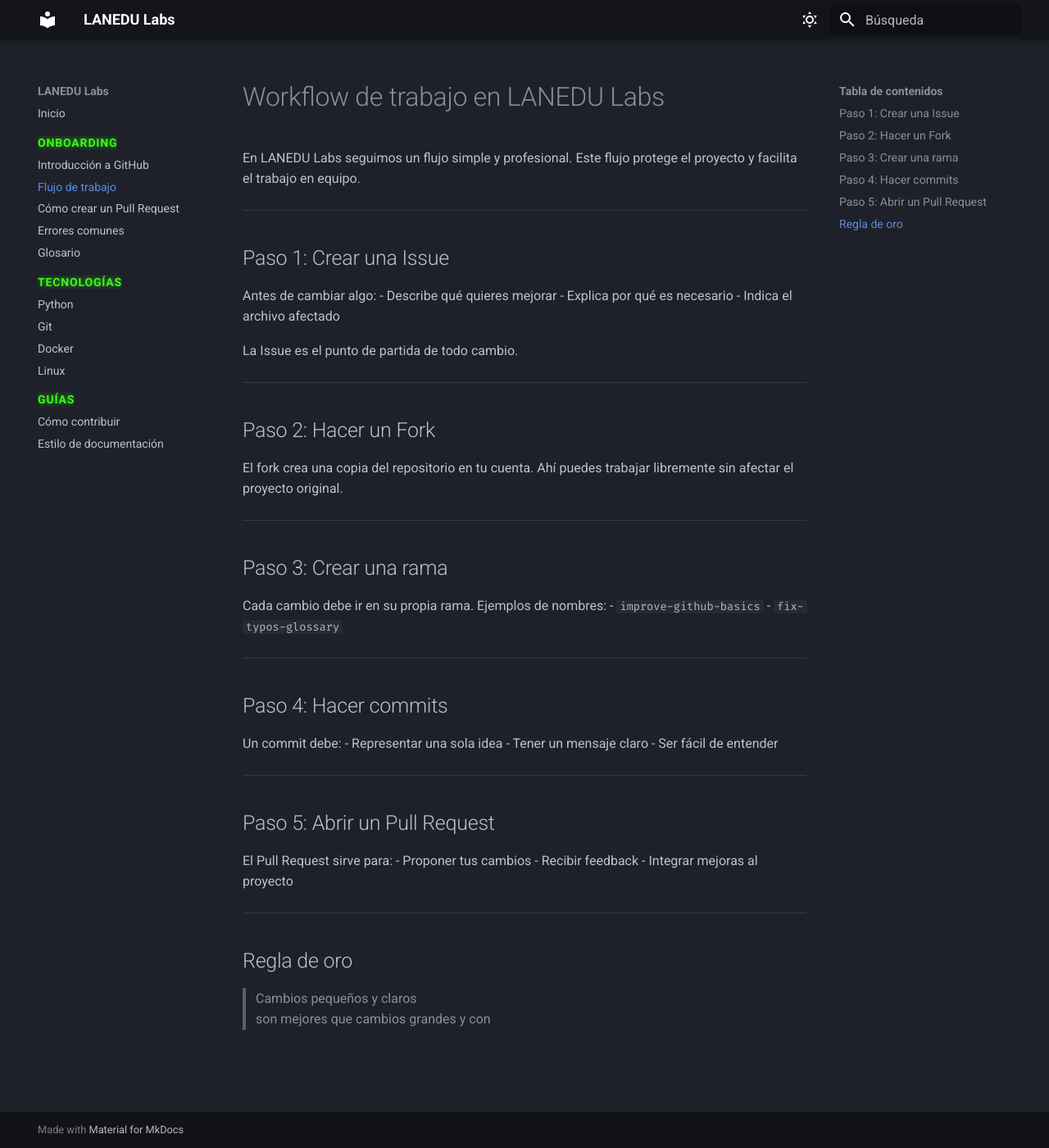
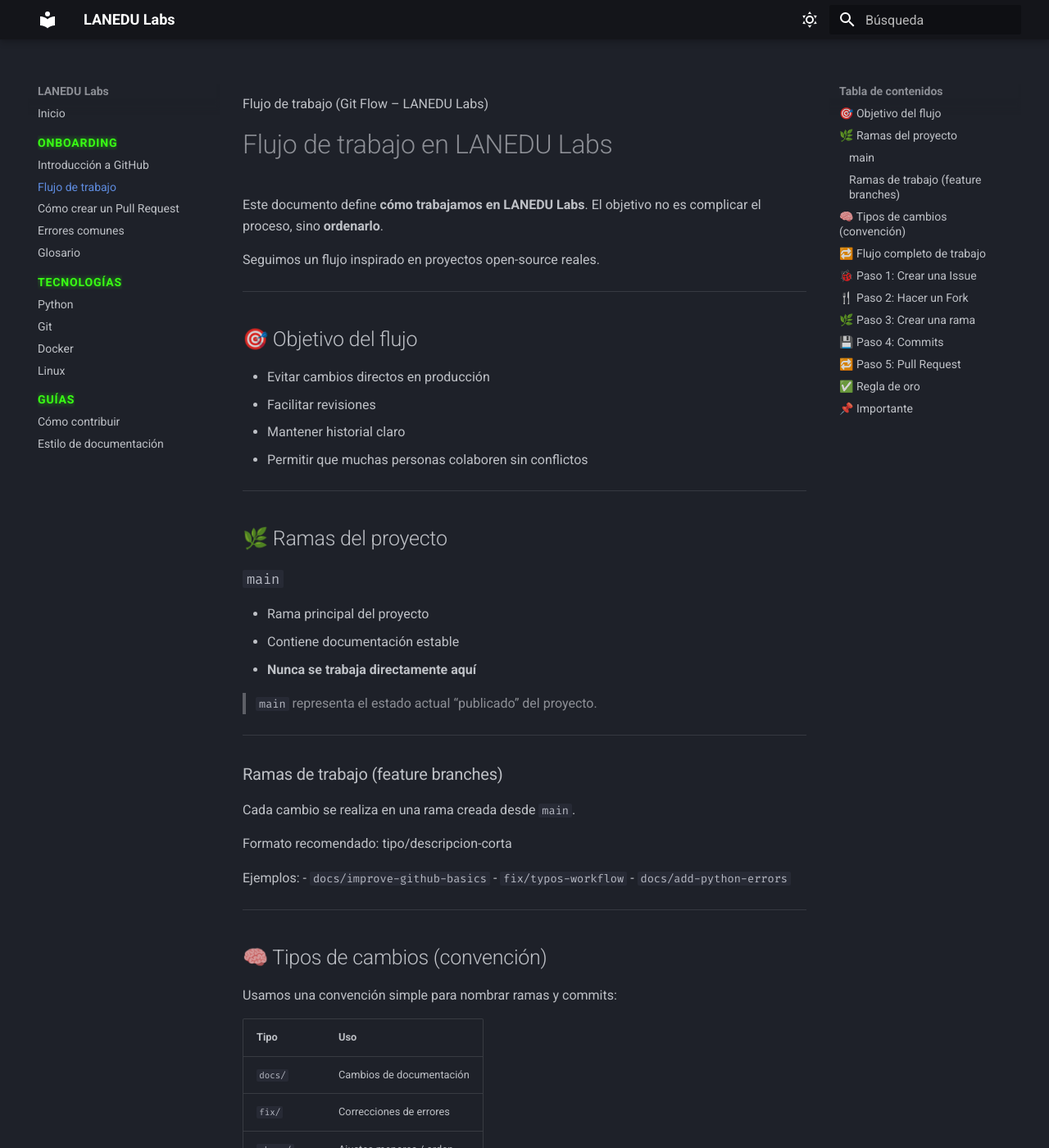
Before and after one commit to lanedu-org/LANEDU-Labs, an MkDocs documentation site: the page built from docs/onboarding/workflow.md, in a window 1280 px wide and 1400 px high. Shown: the whole window at 82% size. Built offline with MkDocs 1.6.1 and Material for MkDocs 9.7.7, drawn with Linux system fonts in a browser that asks for light colours; some of the changed text lies outside the part shown.

Commit message:
docs .md

```diff
--- a/docs/onboarding/workflow.md
+++ b/docs/onboarding/workflow.md
@@ -1,56 +1,148 @@
-# Workflow de trabajo en LANEDU Labs
+Flujo de trabajo (Git Flow – LANEDU Labs)
+# Flujo de trabajo en LANEDU Labs
 
-En LANEDU Labs seguimos un flujo simple y profesional.
-Este flujo protege el proyecto y facilita el trabajo en equipo.
+Este documento define **cómo trabajamos en LANEDU Labs**.
+El objetivo no es complicar el proceso, sino **ordenarlo**.
+
+Seguimos un flujo inspirado en proyectos open-source reales.
 
 ---
 
-## Paso 1: Crear una Issue
+## 🎯 Objetivo del flujo
 
-Antes de cambiar algo:
-- Describe qué quieres mejorar
-- Explica por qué es necesario
-- Indica el archivo afectado
-
-La Issue es el punto de partida de todo cambio.
+- Evitar cambios directos en producción
+- Facilitar revisiones
+- Mantener historial claro
+- Permitir que muchas personas colaboren sin conflictos
 
 ---
 
-## Paso 2: Hacer un Fork
+## 🌿 Ramas del proyecto
 
-El fork crea una copia del repositorio en tu cuenta.
-Ahí puedes trabajar libremente sin afectar el proyecto original.
+### `main`
+- Rama principal del proyecto
+- Contiene documentación estable
+- **Nunca se trabaja directamente aquí**
+
+> `main` representa el estado actual “publicado” del proyecto.
 
 ---
 
-## Paso 3: Crear una rama
+### Ramas de trabajo (feature branches)
 
-Cada cambio debe ir en su propia rama.
-Ejemplos de nombres:
-- `improve-github-basics`
-- `fix-typos-glossary`
+Cada cambio se realiza en una rama creada desde `main`.
+
+Formato recomendado:
+tipo/descripcion-corta
+
+Ejemplos:
+- `docs/improve-github-basics`
+- `fix/typos-workflow`
+- `docs/add-python-errors`
 
 ---
 
-## Paso 4: Hacer commits
+## 🧠 Tipos de cambios (convención)
 
-Un commit debe:
-- Representar una sola idea
-- Tener un mensaje claro
-- Ser fácil de entender
+Usamos una convención simple para nombrar ramas y commits:
+
+| Tipo | Uso |
+|----|----|
+| `docs/` | Cambios de documentación |
+| `fix/` | Correcciones de errores |
+| `chore/` | Ajustes menores / orden |
+
+No es obligatorio, pero **muy recomendado**.
 
 ---
 
-## Paso 5: Abrir un Pull Request
+## 🔁 Flujo completo de trabajo
+Issue
+↓
+Fork
+↓
+Rama desde main
+↓
+Commit(s)
+↓
+Pull Request
+↓
+Revisión
+↓
+Merge a main
 
-El Pull Request sirve para:
-- Proponer tus cambios
-- Recibir feedback
-- Integrar mejoras al proyecto
+
+Este flujo es obligatorio para todos los aportes.
 
 ---
 
-## Regla de oro
+## 🐞 Paso 1: Crear una Issue
 
-> Cambios pequeños y claros
-> son mejores que cambios grandes y con
+Antes de escribir código o documentación:
+
+- Describe el problema o mejora
+- Explica por qué es necesaria
+- Indica el archivo involucrado
+
+Ejemplo:
+> “La sección de commits es confusa para principiantes”
+
+---
+
+## 🍴 Paso 2: Hacer un Fork
+
+El fork crea una copia del repositorio en tu cuenta.
+Ahí puedes trabajar con total libertad.
+
+---
+
+## 🌿 Paso 3: Crear una rama
+
+Desde tu fork, crea una rama específica para el cambio.
+
+✔ Un cambio = una rama
+❌ No mezclar varios temas en una sola rama
+
+---
+
+## 💾 Paso 4: Commits
+
+Buenas prácticas:
+
+- Commits pequeños
+- Un commit = una idea
+- Mensajes claros y descriptivos
+
+Ejemplo:
+
+
+Improve explanation of Git workflow
+
+
+---
+
+## 🔁 Paso 5: Pull Request
+
+El Pull Request es el espacio de conversación técnica.
+
+Debe explicar:
+- Qué cambiaste
+- Por qué lo cambiaste
+- A qué Issue responde
+
+---
+
+## ✅ Regla de oro
+
+> Si tu cambio es fácil de explicar,
+probablemente está bien hecho.
+
+---
+
+## 📌 Importante
+
+Este flujo no es negociable.
+Es parte del aprendizaje.
+
+Aprender a seguir procesos
+es tan importante como el contenido técnico.
```
